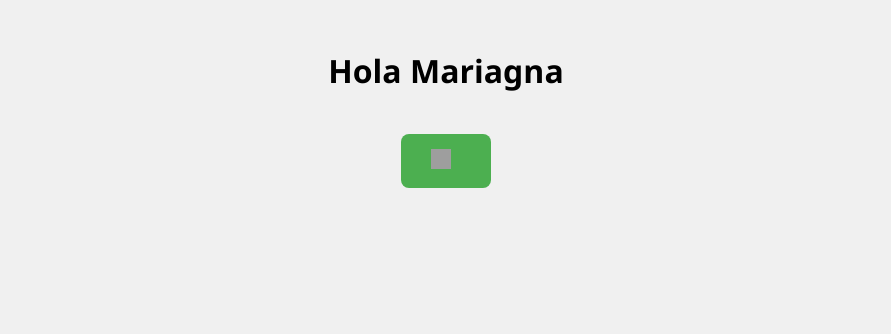
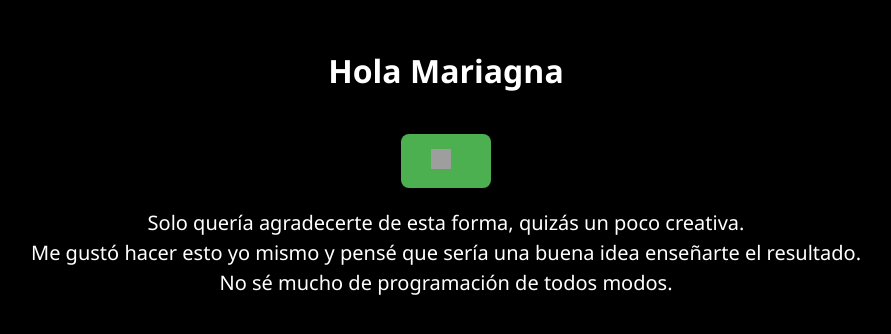
Before and after one commit to joelcerrud2/mariagnaJ, a plain HTML site: page index.html in a window 1280 px wide. Shown: the whole page, without its empty margins (194-1085 px from the left). Drawn offline with Linux system fonts and the light colour scheme; grey boxes are pictures that could not be loaded.

Commit message:
index.html

```diff
--- a/index.html
+++ b/index.html
@@ -83,21 +83,23 @@
     </div>
 
     <script>
+        window.onload = function() {
+            // Cambiar fondo y color gradualmente al cargar la página
+            document.body.style.backgroundColor = 'rgba(0, 0, 0, 1)'; /* Cambio a negro */
+            document.body.style.color = 'white';
+
+            // Mostrar el primer mensaje de agradecimiento después de 2 segundos
+            setTimeout(function () {
+                var thanksTextContainer = document.getElementById("thanksTextContainer");
+                thanksTextContainer.style.opacity = 1;
+                thanksTextContainer.style.marginTop = 0;
+            }, 2000);
+        };
+
         function playAudio() {
             var audio = document.getElementById("audioPlayer");
             if (audio.paused) {
                 audio.play();
-
-                // Cambiar fondo y color gradualmente al pasar 2 segundos
-                document.body.style.backgroundColor = 'rgba(0, 0, 0, 1)'; /* Cambio a negro */
-                document.body.style.color = 'white';
-
-                // Mostrar el primer mensaje de agradecimiento después de 2 segundos
-                setTimeout(function () {
-                    var thanksTextContainer = document.getElementById("thanksTextContainer");
-                    thanksTextContainer.style.opacity = 1;
-                    thanksTextContainer.style.marginTop = 0;
-                }, 2000);
 
                 // Mostrar el segundo mensaje después de 2 segundos adicionales
                 setTimeout(function () {
```
